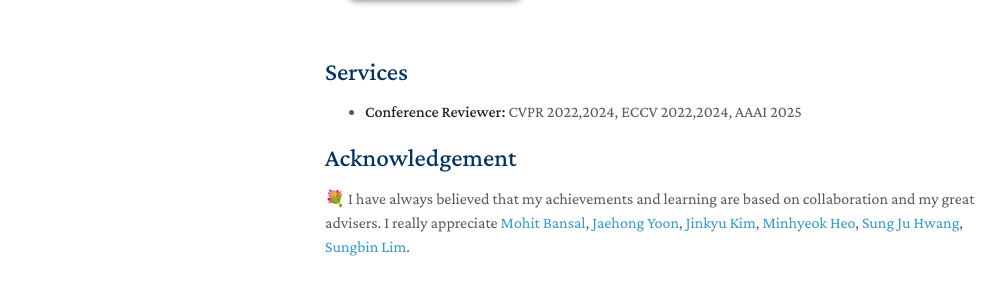
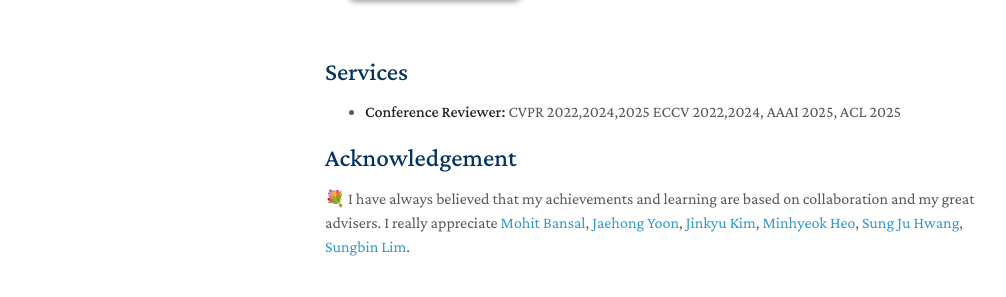
Before and after one commit to daeunni/daeunni.github.io, a Jekyll site: the page built from index.md, in a window 1280 px wide and 900 px high, scrolled down 950 px. Shown: the part 503-800 px from the top of the window, without its empty margins (145-1151 px from the left). Built offline with Jekyll 4.4.1, drawn with Linux system fonts in a browser that asks for light colours; a style sheet for code colours, icons or effects is not loaded; our own code applies the rules of GitHub Pages for plain Markdown files.

Commit message:
reviewer

```diff
--- a/_includes/services.md
+++ b/_includes/services.md
@@ -1,3 +1,3 @@
 ## Services
 
-- **Conference Reviewer:** CVPR 2022,2024, ECCV 2022,2024, AAAI 2025
+- **Conference Reviewer:** CVPR 2022,2024,2025 ECCV 2022,2024, AAAI 2025, ACL 2025
```
